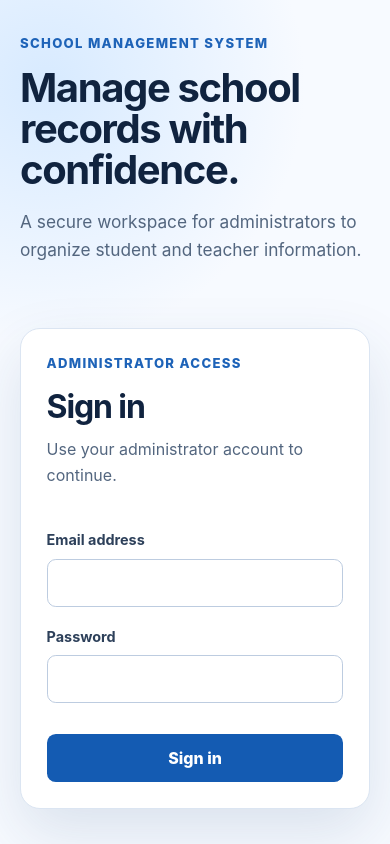
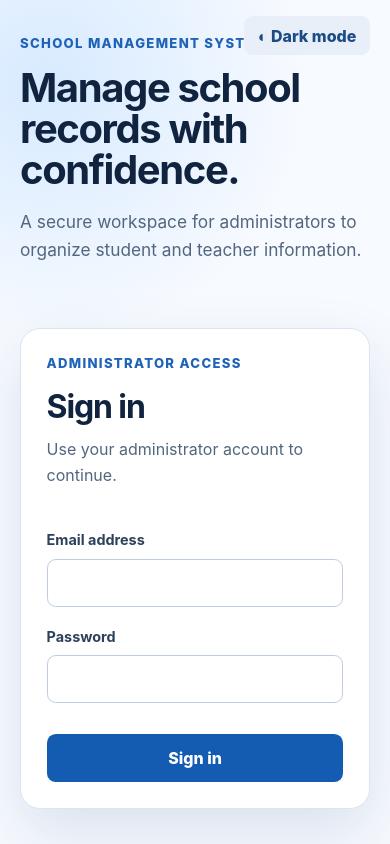
Before and after one commit to hridoyKsingha/school-management-system, a React (Vite) app in the folder client/: page / in a window 390 px wide. Built offline with nearby package versions, Linux system fonts and the light colour scheme.

Commit message:
add theme toggle to login page

```diff
--- a/client/src/App.jsx
+++ b/client/src/App.jsx
@@ -687,6 +687,9 @@ export default function App() {
 
   return (
     <main className="login-page">
+      <button type="button" className="login-theme-toggle" onClick={() => setDarkMode((value) => !value)} aria-label="Toggle color theme">
+        {darkMode ? '☀ Light mode' : '◐ Dark mode'}
+      </button>
       <section className="login-intro" aria-label="School Management System introduction">
         <p className="eyebrow">School Management System</p>
         <h1>Manage school records with confidence.</h1>
--- a/client/src/styles.css
+++ b/client/src/styles.css
@@ -22,6 +22,7 @@ button, input { font: inherit; }
 select { font: inherit; }
 
 .login-page {
+  position: relative;
   min-height: 100vh;
   display: grid;
   grid-template-columns: minmax(0, 1fr) minmax(320px, 470px);
@@ -30,6 +31,9 @@ select { font: inherit; }
   padding: 3rem max(2rem, calc((100vw - 1120px) / 2));
   background: radial-gradient(circle at 12% 10%, #d7eaff 0, transparent 31%), #f7faff;
 }
+
+.login-theme-toggle { position: absolute; top: 1.5rem; right: max(2rem, calc((100vw - 1120px) / 2)); margin: 0; padding: .6rem .85rem; background: #e8eff8; color: #1b4c85; }
+.dark-theme .login-theme-toggle { background: #203c5c; color: #dcecff; }
 
 .login-intro { max-width: 570px; }
 
@@ -221,6 +225,7 @@ tr:last-child td { border-bottom: 0; }
 
 @media (max-width: 760px) {
   .login-page { grid-template-columns: 1fr; gap: 2.5rem; padding: 2rem 1.25rem; }
+  .login-theme-toggle { top: 1rem; right: 1.25rem; }
   .login-card { padding: 1.6rem; }
   .dashboard-page { padding: 2rem 1.25rem; }
   .dashboard-header { align-items: flex-start; flex-direction: column; margin-bottom: 2.5rem; }
```
